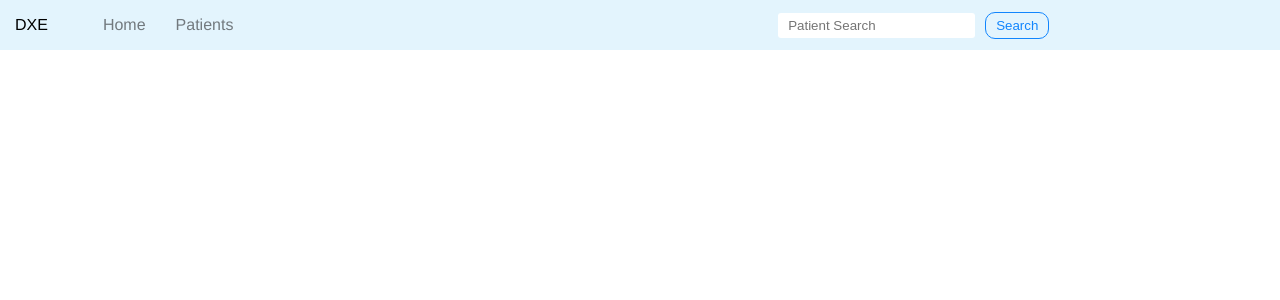
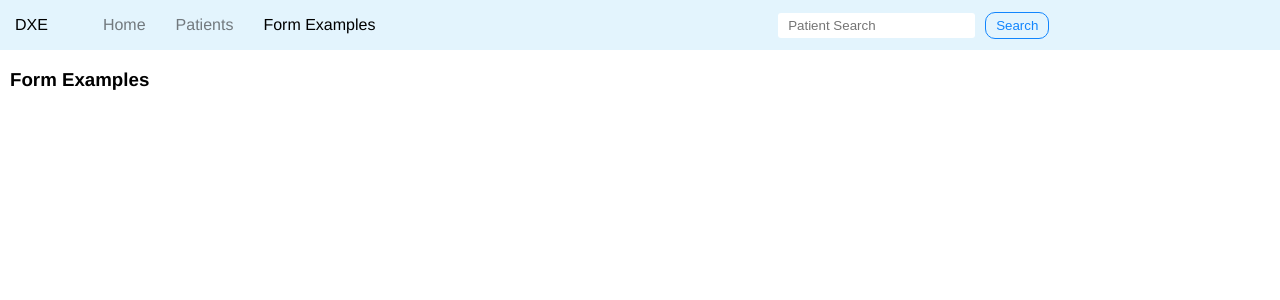
Before and after one commit to DmytroManco/proto_vue, a Vue app: page /forms in a window 1280 px wide. Shown: the top 300 px of the page. Built offline with nearby package versions, Linux system fonts and the light colour scheme; data requests are answered from the project's data file.

Commit message:
Feature: add form example route

```diff
--- a/src/constants/routes.constant.ts
+++ b/src/constants/routes.constant.ts
@@ -5,9 +5,11 @@ export enum ROUTES_NAMES {
   Patients = 'Patients',
   PatientInfo = 'patientInfo',
   AddProcedure = 'addProcedure',
+  Forms = 'forms',
 }
 
 export const NAV_ROUTES: NavItemI[] = [
   { title: 'Home', path: '/', name: ROUTES_NAMES.Home },
   { title: 'Patients', path: 'patients', name: ROUTES_NAMES.Patients },
+  { title: 'Form Examples', path: 'forms', name: ROUTES_NAMES.Forms },
 ];
--- a/src/router/index.ts
+++ b/src/router/index.ts
@@ -34,6 +34,11 @@ const routes = [
       },
     ],
   },
+  {
+    path: '/forms',
+    name: ROUTES_NAMES.Forms,
+    component: () => import('../views/forms/Form.vue'),
+  },
 ];
 
 const router = new VueRouter({
--- /dev/null
+++ b/src/views/forms/Form.vue
@@ -0,0 +1,26 @@
+<template>
+  <div class="forms">
+    <h3>Form Examples</h3>
+  </div>
+</template>
+
+<script lang="ts">
+
+import PatientCard from '@/components/patient/patient-card.vue';
+import { Vue, Component } from 'vue-property-decorator';
+
+@Component({
+  name: 'Home',
+})
+export default class FormView extends Vue {
+  mounted() {
+    this.$store.dispatch('getPatients');
+  }
+}
+</script>
+
+<style lang="scss">
+  .forms {
+    margin: 10px;
+  }
+</style>
```
